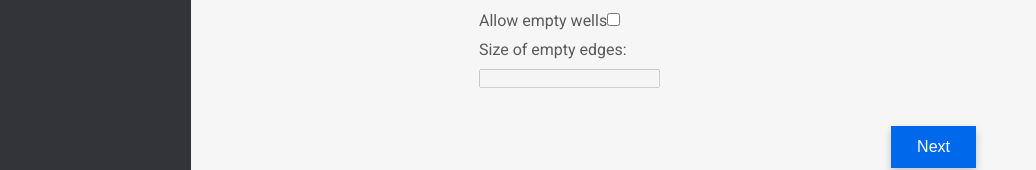
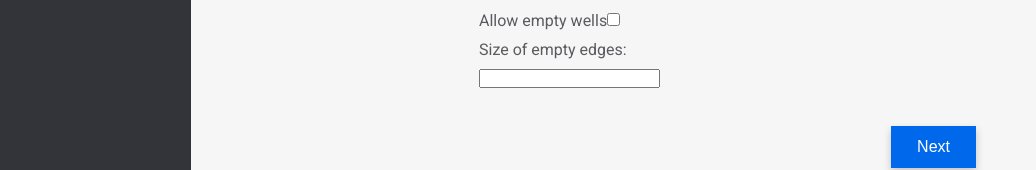
Before and after one commit to pharmbio/plaid-gui, a React (Create React App) app in the folder client/: page /tool in a window 1280 px wide. Shown: the part 337-507 px from the top of the page, without its empty margins (1-1037 px from the left). Built offline with nearby package versions, Linux system fonts and the light colour scheme; the HTML template or start-up script is replaced by a standard one.

Commit message:
fixed size_of_empty edges being disabled

```diff
--- a/client/src/components/PlaidForm/ConstraintForm.jsx
+++ b/client/src/components/PlaidForm/ConstraintForm.jsx
@@ -85,8 +85,8 @@ const ConstraintForm = ({ handleInputChange }) => {
     <StyledColLabelContainer>
       Size of empty edges:
         </StyledColLabelContainer>
-    <StyledInput type="number" name='size_empty_edge' onChange={inputHandler} disabled={!emptyState} />
-    <StyledErrorMessage>{errorState.size_empty_edge && emptyState ? errorMsg.size_empty_edge : null}</StyledErrorMessage>
+    <StyledInput type="number" name='size_empty_edge' onChange={inputHandler} />
+    <StyledErrorMessage>{errorState.size_empty_edge ? errorMsg.size_empty_edge : null}</StyledErrorMessage>
   </StyledConstraintFormContainer>
   )
 
```
